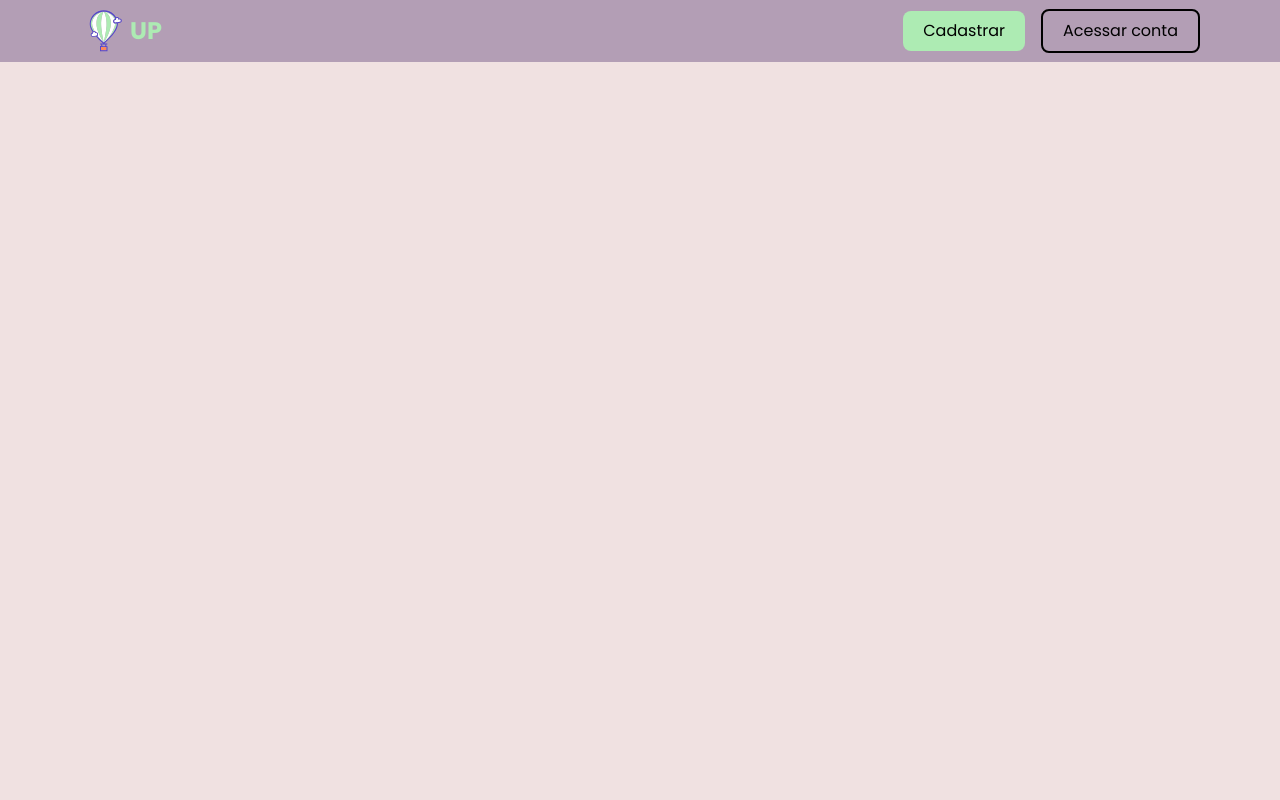
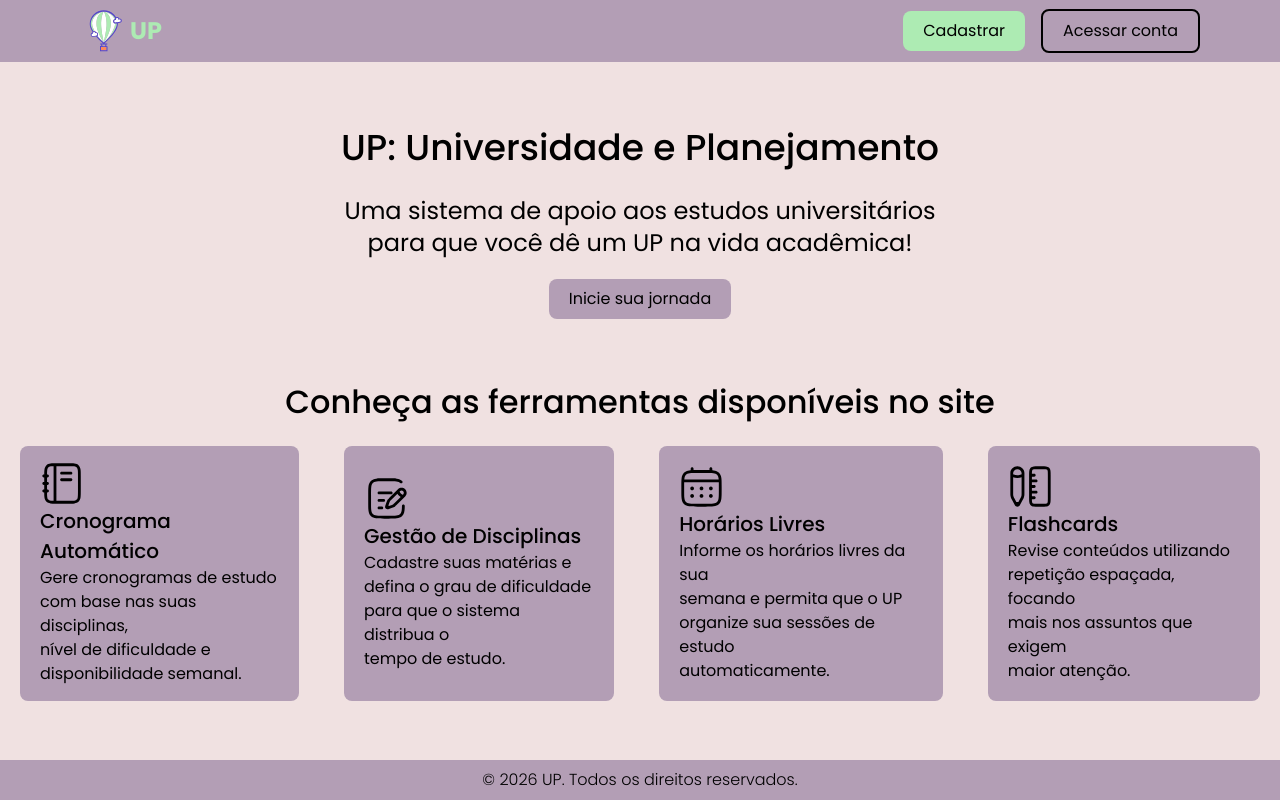
Before and after one commit to souza-luiza/UP, a Next.js app in the folder up-front/: page / in a window 1280 px wide. Built offline with nearby package versions, Linux system fonts and the light colour scheme.

Commit message:
Cards e footer na Homepage

```diff
--- a/up-front/src/app/page.tsx
+++ b/up-front/src/app/page.tsx
@@ -1,11 +1,14 @@
 import Button from "./components/Button";
+import Card from "./components/Card";
 import Logo from "./components/Logo";
 
 export default function Home() {
   return (
-    <div className="w-full flex min-h-screen flex-col items-center justify-between">
+    <div className="flex min-h-screen flex-col items-center justify-between">
       <header className="flex w-full bg-primary py-1.5 px-1 md:px-20 justify-between items-center">
+
         <Logo primaryColor={false}/>
+
         <nav className="flex gap-4 items-center">
           <Button variant="secondary">
             Cadastrar
@@ -14,9 +17,41 @@ export default function Home() {
             Acessar conta
           </Button>
         </nav>
+
       </header>
-      <main></main>
-      <footer></footer>
+
+      <main className="flex flex-col items-center gap-5 self-stretch">
+
+        <h1 className="text-h1 text-black font-semibold">UP: Universidade e Planejamento</h1>
+
+        <p className="text-2xl text-center font-regular">
+          Uma sistema de apoio aos estudos universitários <br/>
+          para que você dê um UP na vida acadêmica!
+        </p>
+
+        <Button>
+          Inicie sua jornada
+        </Button>
+
+      </main>
+
+      <div className="flex flex-col justify-center items-center self-stretch gap-5">
+
+        <h2 className="text-h2 text-black font-semibold">Conheça as ferramentas disponíveis no site</h2>
+
+        {/*Cards*/}
+        <div className="flex justify-center items-stretch px-5 gap-6 md:gap-[45px] flex-col md:flex-row self-stretch">
+          <Card variant={"cronograma"} />
+          <Card variant={"disciplinas"} />
+          <Card variant={"disponibilidade"} />
+          <Card variant={"flashcards"} />
+        </div>
+
+      </div>
+
+      <footer className="bg-primary w-full text-center p-2">
+        <p className="text-p text-black font-light">© 2026 UP. Todos os direitos reservados.</p>
+      </footer>
     </div>
   );
 }
```
